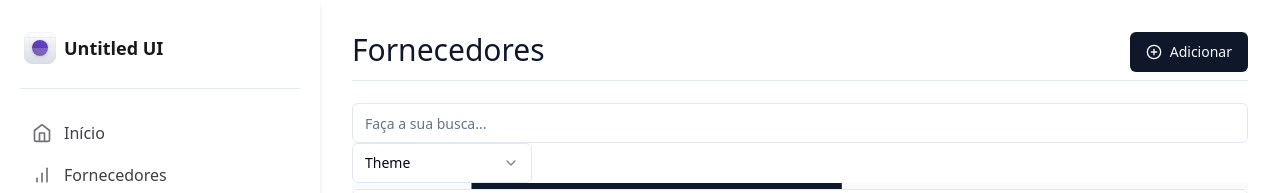
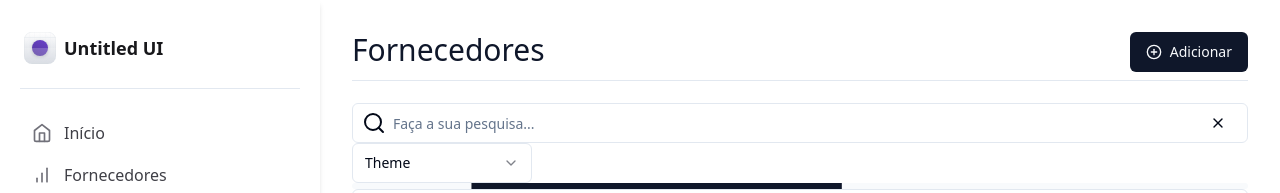
Before and after one commit to gabrielppd77/stock-control-fe, a React (Vite) app: page /supplier in a window 1280 px wide. Shown: the top 193 px of the page. Built offline with nearby package versions, Linux system fonts and the light colour scheme; no server answers.

Commit message:
implements renderRight and renderLeft in TextField component

```diff
--- a/src/components/DataTable/SearchField/index.tsx
+++ b/src/components/DataTable/SearchField/index.tsx
@@ -9,6 +9,9 @@ import {
   SelectTrigger,
   SelectValue,
 } from "@components/ui/select";
+
+import { Search, X } from "lucide-react";
+import { Button } from "@components/Button";
 
 interface SearchFieldProps {
   onChange: (value?: string) => void;
@@ -28,9 +31,20 @@ export function SearchField(props: SearchFieldProps) {
   return (
     <div>
       <TextField
-        placeholder="Faça a sua busca..."
+        placeholder="Faça a sua pesquisa..."
         value={query}
         onChange={setQuery}
+        renderLeft={<Search />}
+        renderRight={
+          <Button
+            size="sm"
+            variant="ghost"
+            className="rounded-full"
+            onClick={() => setQuery("")}
+          >
+            <X className="h-4 w-4" />
+          </Button>
+        }
       />
       <Select>
         <SelectTrigger className="w-[180px]">
--- a/src/components/TextField/index.tsx
+++ b/src/components/TextField/index.tsx
@@ -8,10 +8,21 @@ interface TextFieldProps {
   type?: React.HTMLInputTypeAttribute;
   value?: string;
   onChange: (value: string) => void;
+  renderLeft?: React.ReactNode;
+  renderRight?: React.ReactNode;
 }
 
 export function TextField(props: TextFieldProps) {
-  const { label, name, placeholder, type, value, onChange } = props;
+  const {
+    label,
+    name,
+    placeholder,
+    type,
+    value,
+    onChange,
+    renderLeft,
+    renderRight,
+  } = props;
   return (
     <div className="grid w-full items-center gap-1.5">
       <Label htmlFor={name}>{label}</Label>
@@ -21,6 +32,8 @@ export function TextField(props: TextFieldProps) {
         placeholder={placeholder}
         value={value}
         onChange={(e) => onChange(e.target.value)}
+        renderLeft={renderLeft}
+        renderRight={renderRight}
       />
     </div>
   );
--- a/src/components/ui/input.tsx
+++ b/src/components/ui/input.tsx
@@ -1,25 +1,37 @@
-import * as React from "react"
+import * as React from "react";
 
-import { cn } from "@lib/utils"
+import { cn } from "@lib/utils";
 
 export interface InputProps
-  extends React.InputHTMLAttributes<HTMLInputElement> {}
+  extends React.InputHTMLAttributes<HTMLInputElement> {
+  renderLeft?: React.ReactNode;
+  renderRight?: React.ReactNode;
+}
 
 const Input = React.forwardRef<HTMLInputElement, InputProps>(
-  ({ className, type, ...props }, ref) => {
+  ({ className, type, renderLeft, renderRight, ...props }, ref) => {
     return (
+      <div className="relative">
+        <label className="absolute inset-y-0 start-0 flex items-center ps-2.5">
+          {renderLeft}
+        </label>
         <input
           type={type}
           className={cn(
             "flex h-10 w-full rounded-md border border-input bg-background px-3 py-2 text-sm ring-offset-background file:border-0 file:bg-transparent file:text-sm file:font-medium placeholder:text-muted-foreground focus-visible:outline-none focus-visible:ring-2 focus-visible:ring-ring focus-visible:ring-offset-2 disabled:cursor-not-allowed disabled:opacity-50",
-          className
+            renderLeft && "pe-10 ps-10",
+            className,
           )}
           ref={ref}
           {...props}
         />
-    )
-  }
-)
-Input.displayName = "Input"
+        <div className="absolute inset-y-0 end-0 flex items-center pe-2.5">
+          {renderRight}
+        </div>
+      </div>
+    );
+  },
+);
+Input.displayName = "Input";
 
-export { Input }
+export { Input };
```
Lines whose indentation alone changed are shown as unchanged.
